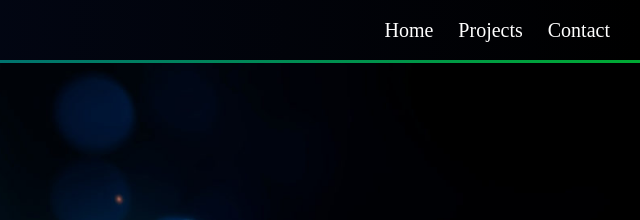
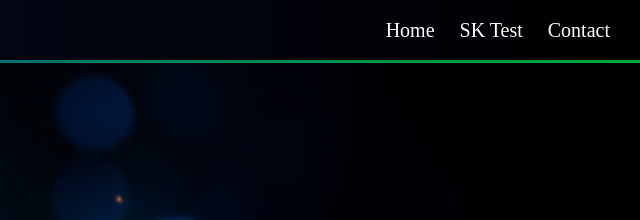
Before and after one commit to sye55/sye55.github.io, a plain HTML site: page index.html in a window 1280 px wide. Shown: the top 220 px of the page, 640-1280 px from the left. Drawn offline with Linux system fonts and the light colour scheme.

Commit message:
added SKtest link

```diff
--- a/index.html
+++ b/index.html
@@ -13,7 +13,7 @@
     <navbar>
       <ul>
         <li><a href="#">Home</a></li>
-        <li><a href="#">Projects</a></li>
+        <li><a href="./sktest.html">SK Test</a></li>
         <li><a href="#">Contact</a></li>
       </ul>
     </navbar>
```
Also changed, not shown: sktest.html (added).
